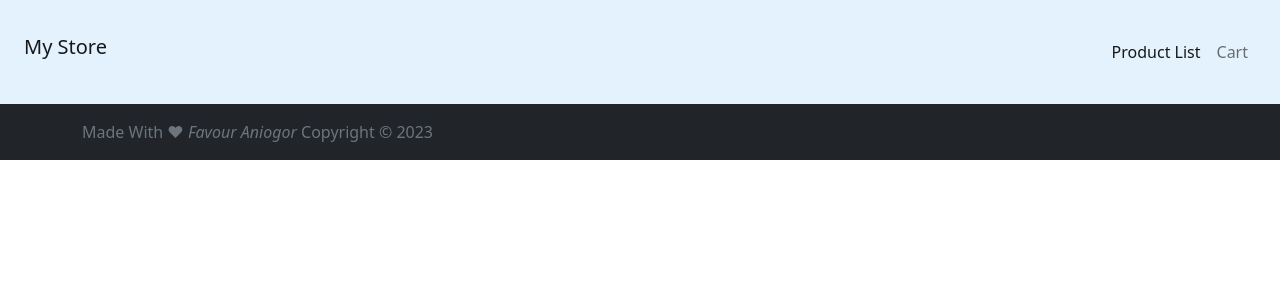
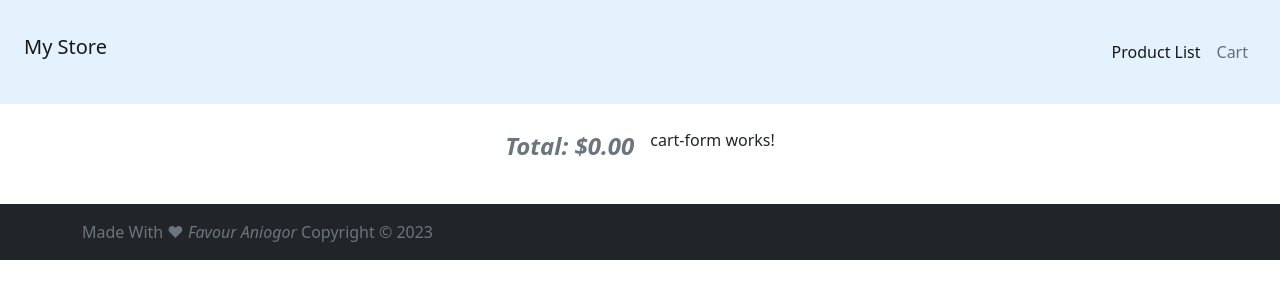
Before and after one commit to PhantomOz/my_store, an Angular app: page /cart in a window 1280 px wide. Before the commit this address led to /. Shown: the top 300 px of the page. Built offline with nearby package versions, Linux system fonts and the light colour scheme.

Commit message:
This commit will update Cart-component && cart-item-component

```diff
--- a/src/app/app.module.ts
+++ b/src/app/app.module.ts
@@ -32,6 +32,7 @@ import { RouterModule } from '@angular/router';
   ],
   imports: [
     RouterModule.forRoot([
+      { path: 'cart', component: CartComponent },
       { path: 'product-list', component: ProductListComponent },
       { path: 'product-list/:id', component: ProductItemDetailComponent },
       { path: '', redirectTo: 'product-list', pathMatch: 'full' },
--- a/src/app/checkout/cart-items/cart-items.component.html
+++ b/src/app/checkout/cart-items/cart-items.component.html
@@ -1 +1,22 @@
-<p>cart-items works!</p>
+<div
+  class="d-flex justify-content-between align-items-center gap-5 my-4"
+  *ngFor="let cart of carts"
+>
+  <img src="{{ cart?.url }}" style="width: 100px; border-radius: 5px" />
+  <div>
+    <h6>{{ cart?.name }}</h6>
+    <p>{{ cart?.price | currency : "USD" : "symbol" : "1.2-2" }}</p>
+    <div class="input-group mb-3">
+      <span class="input-group-text">Amount:</span>
+      <input
+        type="text"
+        class="form-control"
+        aria-label="Amount of products"
+        value="{{ cart.quantity }}"
+      />
+    </div>
+  </div>
+</div>
+<p class="text-muted fw-bold fs-4 fst-italic">
+  Total: {{ total | currency : "USD" : "symbol" : "1.2-2" }}
+</p>
--- a/src/app/checkout/cart/cart.component.html
+++ b/src/app/checkout/cart/cart.component.html
@@ -1 +1,6 @@
-<p>cart works!</p>
+<section class="container-fluid">
+  <div class="container d-flex justify-content-center gap-3 py-4">
+    <cart-items [carts]="carts" [total]="total"></cart-items>
+    <cart-form></cart-form>
+  </div>
+</section>
--- a/src/app/checkout/cart/cart.component.ts
+++ b/src/app/checkout/cart/cart.component.ts
@@ -1,10 +1,20 @@
-import { Component } from '@angular/core';
-
+import { Component, OnInit } from '@angular/core';
+import { Cart } from '../../models/Cart';
+import { ProductsService } from '../../products/products.service';
 @Component({
   selector: 'app-cart',
   templateUrl: './cart.component.html',
-  styleUrls: ['./cart.component.css']
+  styleUrls: ['./cart.component.css'],
 })
-export class CartComponent {
-
+export class CartComponent implements OnInit {
+  carts: Cart[] = [];
+  total: number = 0;
+  constructor(private prdService: ProductsService) {}
+  ngOnInit(): void {
+    this.carts = this.prdService.getFromCart();
+    console.log('cart', this.carts);
+    this.carts.forEach((cart) => {
+      this.total += cart.quantity * cart.price;
+    });
+  }
 }
--- a/src/app/products/products.service.ts
+++ b/src/app/products/products.service.ts
@@ -29,4 +29,7 @@ export class ProductsService {
     }
     console.log(this.cart);
   }
+  getFromCart(): Cart[] {
+    return this.cart;
+  }
 }
--- a/src/app/shared/header/header.component.html
+++ b/src/app/shared/header/header.component.html
@@ -20,12 +20,15 @@
     >
       <ul class="navbar-nav mb-2 mb-lg-0">
         <li class="nav-item">
-          <a class="nav-link active" aria-current="page" href="#"
+          <a
+            class="nav-link active"
+            aria-current="page"
+            [routerLink]="['/product-list']"
             >Product List</a
           >
         </li>
         <li class="nav-item">
-          <a class="nav-link" href="#">Cart</a>
+          <a class="nav-link" [routerLink]="['/cart']">Cart</a>
         </li>
       </ul>
     </div>
```
Also changed, not shown: src/app/checkout/cart-form/cart-form.component.ts (+3 -5 lines), src/app/checkout/cart-items/cart-items.component.ts (+6 -5 lines).
